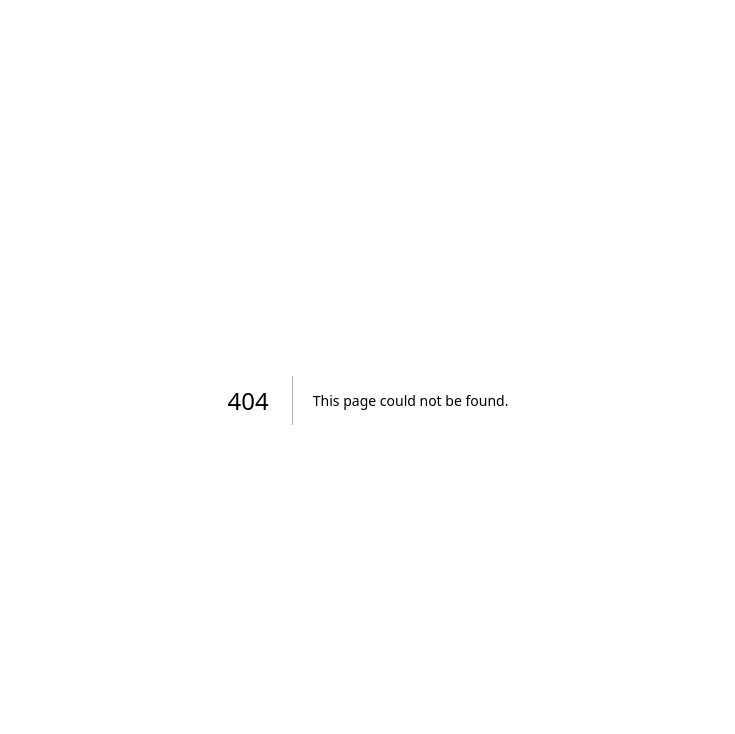
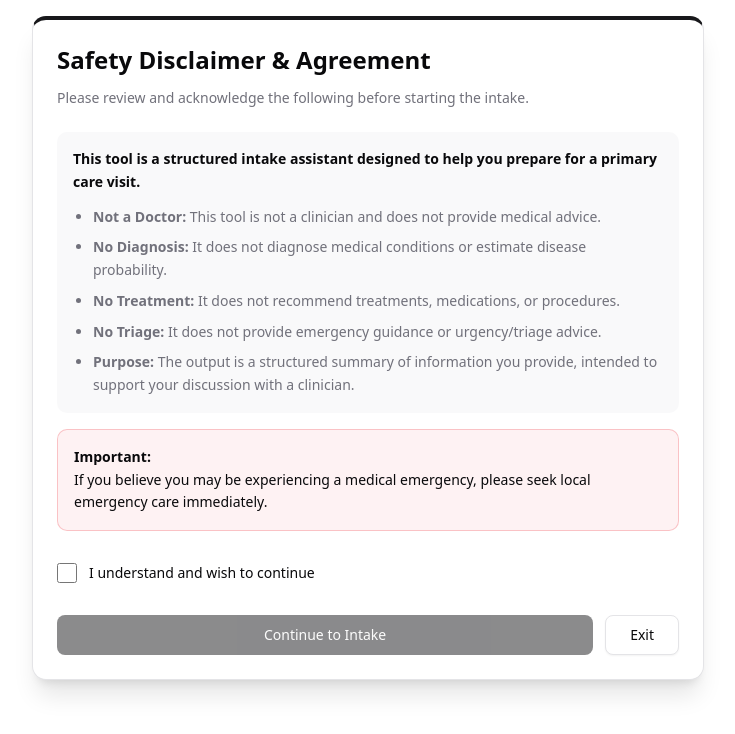
Before and after one commit to kononyukii/structured-intake-assistant, a Next.js app: page /disclaimer in a window 1280 px wide. Before the commit this address had no page. Shown: the top 734 px of the page, without its empty margins (272-1007 px from the left). Built offline with nearby package versions, Linux system fonts and the light colour scheme.

Commit message:
feat: implement global safety disclaimer flow (Item #3)

```diff
--- /dev/null
+++ b/src/app/disclaimer/page.tsx
@@ -0,0 +1,9 @@
+import { SafetyDisclaimerGate } from '@/features/safety/ui/SafetyDisclaimerGate';
+
+export default function DisclaimerPage() {
+  return (
+    <main className="container mx-auto">
+      <SafetyDisclaimerGate />
+    </main>
+  );
+}
--- /dev/null
+++ b/src/app/intake/layout.tsx
@@ -0,0 +1,9 @@
+import { SafetyGuard } from '@/features/safety/ui/SafetyGuard';
+
+export default function IntakeLayout({
+  children,
+}: {
+  children: React.ReactNode;
+}) {
+  return <SafetyGuard>{children}</SafetyGuard>;
+}
--- /dev/null
+++ b/src/app/intake/page.tsx
@@ -0,0 +1,26 @@
+import { Button } from '@/shared/ui/button';
+import { Card, CardContent, CardHeader, CardTitle } from '@/shared/ui/card';
+import Link from 'next/link';
+
+export default function IntakePage() {
+  return (
+    <main className="flex min-h-screen flex-col items-center justify-center p-4">
+      <Card className="w-full max-w-2xl">
+        <CardHeader>
+          <CardTitle>Intake Wizard</CardTitle>
+        </CardHeader>
+        <CardContent className="space-y-4">
+          <p className="text-muted-foreground">
+            This is a placeholder for the structured intake wizard (Roadmap Item
+            #5).
+          </p>
+          <div className="pt-4">
+            <Link href="/">
+              <Button variant="outline">Back to Home</Button>
+            </Link>
+          </div>
+        </CardContent>
+      </Card>
+    </main>
+  );
+}
--- a/src/app/page.tsx
+++ b/src/app/page.tsx
@@ -1,6 +1,7 @@
 import { Button } from '@/shared/ui/button';
 import { Card, CardContent, CardHeader, CardTitle } from '@/shared/ui/card';
 import { Input } from '@/shared/ui/input';
+import Link from 'next/link';
 
 export default function Home() {
   return (
@@ -28,9 +29,11 @@ export default function Home() {
               className="w-full"
             />
           </div>
-          <Button className="w-full" size="lg">
-            Get Started
-          </Button>
+          <Link href="/intake" className="w-full">
+            <Button className="w-full" size="lg">
+              Get Started
+            </Button>
+          </Link>
         </CardContent>
       </Card>
     </main>
--- /dev/null
+++ b/src/features/safety/data/disclaimer-repository.ts
@@ -0,0 +1,28 @@
+import { DisclaimerAcceptance } from '../domain/disclaimer';
+
+const STORAGE_KEY = 'safety-disclaimer-status';
+
+/**
+ * Local-only repository for disclaimer status.
+ */
+export const disclaimerRepository = {
+  getDisclaimerStatus(): DisclaimerAcceptance | null {
+    if (typeof window === 'undefined') return null;
+    const stored = localStorage.getItem(STORAGE_KEY);
+    if (!stored) return null;
+    try {
+      return JSON.parse(stored) as DisclaimerAcceptance;
+    } catch {
+      return null;
+    }
+  },
+
+  setDisclaimerStatus(accepted: boolean): void {
+    if (typeof window === 'undefined') return;
+    const acceptance: DisclaimerAcceptance = {
+      accepted,
+      acceptedAt: new Date().toISOString(),
+    };
+    localStorage.setItem(STORAGE_KEY, JSON.stringify(acceptance));
+  },
+};
--- /dev/null
+++ b/src/features/safety/domain/disclaimer.ts
@@ -0,0 +1,11 @@
+export type DisclaimerAcceptance = {
+  accepted: boolean;
+  acceptedAt?: string;
+};
+
+/**
+ * Pure helper to check if the disclaimer has been accepted.
+ */
+export function isAccepted(acceptance: DisclaimerAcceptance | null): boolean {
+  return !!acceptance?.accepted;
+}
--- /dev/null
+++ b/src/features/safety/ui/SafetyDisclaimerGate.tsx
@@ -0,0 +1,119 @@
+'use client';
+
+import { Button } from '@/shared/ui/button';
+import {
+  Card,
+  CardContent,
+  CardDescription,
+  CardFooter,
+  CardHeader,
+  CardTitle,
+} from '@/shared/ui/card';
+import { useRouter } from 'next/navigation';
+import { useState } from 'react';
+import { disclaimerRepository } from '../data/disclaimer-repository';
+
+export function SafetyDisclaimerGate() {
+  const router = useRouter();
+  const [agreed, setAgreed] = useState(false);
+
+  const handleContinue = () => {
+    if (agreed) {
+      disclaimerRepository.setDisclaimerStatus(true);
+      router.push('/intake');
+    }
+  };
+
+  const handleExit = () => {
+    router.push('/');
+  };
+
+  return (
+    <div className="flex min-h-[80vh] items-center justify-center p-4">
+      <Card className="border-t-primary w-full max-w-2xl border-t-4 shadow-xl">
+        <CardHeader className="space-y-1">
+          <CardTitle className="text-2xl font-bold">
+            Safety Disclaimer & Agreement
+          </CardTitle>
+          <CardDescription>
+            Please review and acknowledge the following before starting the
+            intake.
+          </CardDescription>
+        </CardHeader>
+        <CardContent className="space-y-4 text-sm leading-relaxed">
+          <div className="bg-muted/50 space-y-3 rounded-lg p-4">
+            <p className="text-foreground font-semibold">
+              This tool is a structured intake assistant designed to help you
+              prepare for a primary care visit.
+            </p>
+            <ul className="text-muted-foreground list-disc space-y-2 pl-5">
+              <li>
+                <strong>Not a Doctor:</strong> This tool is not a clinician and
+                does not provide medical advice.
+              </li>
+              <li>
+                <strong>No Diagnosis:</strong> It does not diagnose medical
+                conditions or estimate disease probability.
+              </li>
+              <li>
+                <strong>No Treatment:</strong> It does not recommend treatments,
+                medications, or procedures.
+              </li>
+              <li>
+                <strong>No Triage:</strong> It does not provide emergency
+                guidance or urgency/triage advice.
+              </li>
+              <li>
+                <strong>Purpose:</strong> The output is a structured summary of
+                information you provide, intended to support your discussion
+                with a clinician.
+              </li>
+            </ul>
+          </div>
+
+          <div className="border-destructive/20 bg-destructive/5 text-destructive-foreground rounded-lg border p-4">
+            <p className="font-bold">Important:</p>
+            <p>
+              If you believe you may be experiencing a medical emergency, please
+              seek local emergency care immediately.
+            </p>
+          </div>
+
+          <div className="flex items-center space-x-3 pt-4">
+            <input
+              type="checkbox"
+              id="disclaimer-check"
+              checked={agreed}
+              onChange={(e) => setAgreed(e.target.checked)}
+              className="text-primary focus:ring-primary h-5 w-5 cursor-pointer rounded border-gray-300"
+            />
+            <label
+              htmlFor="disclaimer-check"
+              className="cursor-pointer text-sm leading-none font-medium peer-disabled:cursor-not-allowed peer-disabled:opacity-70"
+            >
+              I understand and wish to continue
+            </label>
+          </div>
+        </CardContent>
+        <CardFooter className="flex flex-col gap-3 pt-2 sm:flex-row">
+          <Button
+            className="w-full sm:flex-1"
+            size="lg"
+            disabled={!agreed}
+            onClick={handleContinue}
+          >
+            Continue to Intake
+          </Button>
+          <Button
+            variant="outline"
+            className="w-full sm:w-auto"
+            size="lg"
+            onClick={handleExit}
+          >
+            Exit
+          </Button>
+        </CardFooter>
+      </Card>
+    </div>
+  );
+}
--- /dev/null
+++ b/src/features/safety/ui/SafetyGuard.tsx
@@ -0,0 +1,49 @@
+'use client';
+
+import { usePathname, useRouter } from 'next/navigation';
+import { useEffect, useState } from 'react';
+import { disclaimerRepository } from '../data/disclaimer-repository';
+import { isAccepted } from '../domain/disclaimer';
+
+interface SafetyGuardProps {
+  children: React.ReactNode;
+}
+
+/**
+ * Client-side guard that ensures the safety disclaimer is accepted
+ * before allowing access to guarded routes.
+ */
+export function SafetyGuard({ children }: SafetyGuardProps) {
+  const router = useRouter();
+  const pathname = usePathname();
+  const [isAcceptedState, setIsAcceptedState] = useState<boolean | null>(null);
+
+  useEffect(() => {
+    const status = disclaimerRepository.getDisclaimerStatus();
+    const accepted = isAccepted(status);
+
+    // Defer update to avoid "cascading render" lint error
+    Promise.resolve().then(() => {
+      setIsAcceptedState(accepted);
+      if (!accepted && pathname !== '/disclaimer') {
+        router.replace('/disclaimer');
+      }
+    });
+  }, [router, pathname]);
+
+  // Handle loading state
+  if (isAcceptedState === null) {
+    return (
+      <div className="flex h-screen items-center justify-center">
+        <div className="border-primary h-8 w-8 animate-spin rounded-full border-b-2"></div>
+      </div>
+    );
+  }
+
+  // Prevents rendering children while redirecting
+  if (isAcceptedState === false && pathname !== '/disclaimer') {
+    return null;
+  }
+
+  return <>{children}</>;
+}
```
Also changed, not shown: 1 other file (tests, documents, lock files or other folders).
